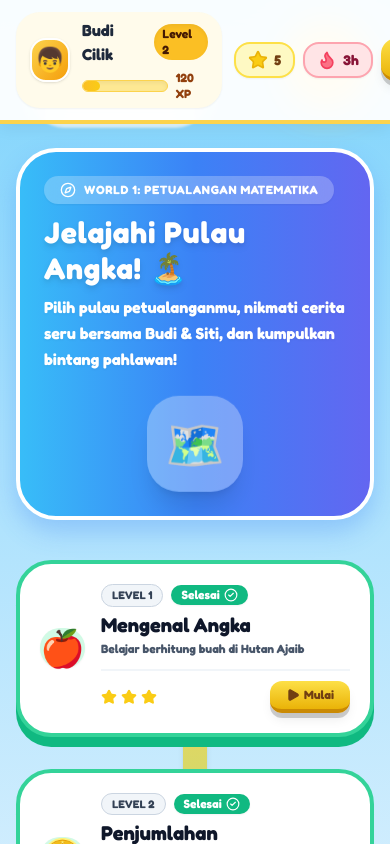
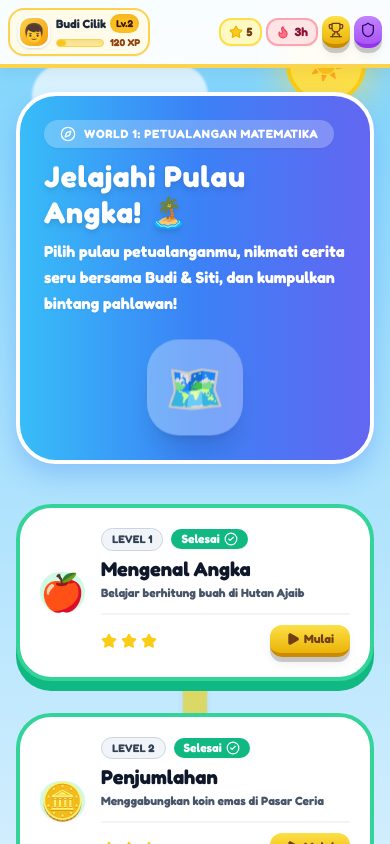
Before and after one commit to DwiParzIbr/pixel-learning-pwa, a Next.js app: page / in a window 390 px wide. Shown: the top 844 px of the page. Built offline with nearby package versions, Linux system fonts and the light colour scheme.

Commit message:
fix(mobile): optimize top navbar responsiveness for mobile screens without overflow

```diff
--- a/src/components/story-engine/StoryPlayer.tsx
+++ b/src/components/story-engine/StoryPlayer.tsx
@@ -161,57 +161,58 @@ export const StoryPlayer: React.FC<StoryPlayerProps> = ({ lesson, onExit, onComp
   return (
     <div className="min-h-screen bg-gradient-to-b from-sky-200 via-sky-100 to-emerald-100 text-slate-800 flex flex-col items-center justify-between p-3 sm:p-6 select-none font-fun">
       {/* Top Navbar */}
-      <header className="w-full max-w-4xl flex items-center justify-between gap-3 bg-white/95 backdrop-blur-md px-4 sm:px-6 py-3 rounded-3xl shadow-[0_8px_20px_rgba(0,0,0,0.06)] border-3 border-amber-300 mb-3">
+      <header className="w-full max-w-4xl flex items-center justify-between gap-1.5 sm:gap-3 bg-white/95 backdrop-blur-md px-2.5 sm:px-6 py-2 sm:py-3 rounded-2xl sm:rounded-3xl shadow-[0_8px_20px_rgba(0,0,0,0.06)] border-3 border-amber-300 mb-3">
         <button
           onClick={onExit}
-          className="candy-btn candy-btn-yellow flex items-center gap-2 px-4 py-2 rounded-2xl font-black text-sm sm:text-base active:scale-95"
+          className="candy-btn candy-btn-yellow flex items-center gap-1 sm:gap-2 px-2.5 sm:px-4 py-1.5 sm:py-2 rounded-xl sm:rounded-2xl font-black text-xs sm:text-base active:scale-95 shrink-0"
         >
-          <ArrowLeft className="w-5 h-5 stroke-[2.5]" />
-          <span>Peta Petualangan</span>
+          <ArrowLeft className="w-4 h-4 sm:w-5 sm:h-5 stroke-[2.5]" />
+          <span className="hidden sm:inline">Peta Petualangan</span>
+          <span className="sm:hidden">Peta</span>
         </button>
 
         {/* Center Title & Continuous Episode Badge */}
-        <div className="flex flex-col items-center">
-          <div className="bg-amber-100 border border-amber-300 px-4 py-1 rounded-full flex items-center gap-1.5 shadow-sm">
-            <span className="text-base">🎬</span>
-            <span className="font-black text-xs sm:text-sm text-amber-950 truncate max-w-[180px] sm:max-w-xs">
+        <div className="flex flex-col items-center min-w-0">
+          <div className="bg-amber-100 border border-amber-300 px-2.5 sm:px-4 py-0.5 sm:py-1 rounded-full flex items-center gap-1 shadow-sm max-w-full">
+            <span className="text-xs sm:text-base">🎬</span>
+            <span className="font-black text-xs sm:text-sm text-amber-950 truncate max-w-[110px] xs:max-w-[160px] sm:max-w-xs">
               {isRemedialMode ? 'Cerita Remedial' : activeLesson.title}
             </span>
           </div>
-          <span className="text-xs font-black text-amber-800 mt-1 flex items-center gap-1">
-            <span className="w-2 h-2 rounded-full bg-emerald-500 animate-ping inline-block" />
-            <span>Cerita Berjalan Otomatis (Full)</span>
+          <span className="text-[10px] sm:text-xs font-black text-amber-800 mt-0.5 sm:mt-1 flex items-center gap-1">
+            <span className="w-1.5 h-1.5 sm:w-2 sm:h-2 rounded-full bg-emerald-500 animate-ping inline-block" />
+            <span>Otomatis Berjalan</span>
           </span>
         </div>
 
         {/* Playful Top Controls */}
-        <div className="flex items-center gap-2">
+        <div className="flex items-center gap-1 sm:gap-2 shrink-0">
           <button
             onClick={toggleBgm}
             title="Musik Ceria"
-            className={`candy-btn p-2.5 rounded-2xl font-bold flex items-center justify-center ${
+            className={`candy-btn p-1.5 sm:p-2.5 rounded-xl sm:rounded-2xl font-bold flex items-center justify-center ${
               isBgmActive ? 'candy-btn-green' : 'bg-slate-100 border-b-4 border-slate-300 text-slate-600'
             }`}
           >
-            <Music className="w-5 h-5" />
+            <Music className="w-4 h-4 sm:w-5 sm:h-5" />
           </button>
 
           <button
             onClick={toggleSound}
             title={isMuted ? 'Nyalakan Suara' : 'Bisukan Suara'}
-            className={`candy-btn p-2.5 rounded-2xl font-bold flex items-center justify-center ${
+            className={`candy-btn p-1.5 sm:p-2.5 rounded-xl sm:rounded-2xl font-bold flex items-center justify-center ${
               isMuted ? 'candy-btn-orange' : 'candy-btn-blue'
             }`}
           >
-            {isMuted ? <VolumeX className="w-5 h-5" /> : <Volume2 className="w-5 h-5" />}
+            {isMuted ? <VolumeX className="w-4 h-4 sm:w-5 sm:h-5" /> : <Volume2 className="w-4 h-4 sm:w-5 sm:h-5" />}
           </button>
 
           <button
             onClick={() => setIsPaused(!isPaused)}
             title={isPaused ? 'Lanjutkan Cerita' : 'Jeda Cerita'}
-            className="candy-btn bg-slate-100 border-b-4 border-slate-300 text-slate-700 p-2.5 rounded-2xl font-bold"
+            className="candy-btn bg-slate-100 border-b-4 border-slate-300 text-slate-700 p-1.5 sm:p-2.5 rounded-xl sm:rounded-2xl font-bold flex items-center justify-center"
           >
-            {isPaused ? <Play className="w-5 h-5" /> : <Pause className="w-5 h-5" />}
+            {isPaused ? <Play className="w-4 h-4 sm:w-5 sm:h-5" /> : <Pause className="w-4 h-4 sm:w-5 sm:h-5" />}
           </button>
         </div>
       </header>
--- a/src/components/world-map/WorldMap.tsx
+++ b/src/components/world-map/WorldMap.tsx
@@ -98,47 +98,49 @@ export const WorldMap: React.FC<WorldMapProps> = ({
       </div>
 
       {/* Top Navbar */}
-      <header className="sticky top-0 z-40 bg-white/95 backdrop-blur-md border-b-4 border-amber-300 px-4 py-3 shadow-[0_4px_16px_rgba(0,0,0,0.06)]">
-        <div className="max-w-5xl mx-auto flex items-center justify-between gap-3">
+      <header className="sticky top-0 z-40 bg-white/95 backdrop-blur-md border-b-4 border-amber-300 px-2 sm:px-4 py-2 sm:py-3 shadow-[0_4px_16px_rgba(0,0,0,0.06)]">
+        <div className="max-w-5xl mx-auto flex items-center justify-between gap-1.5 sm:gap-3">
           {/* Child Profile Pill */}
           <div
             onClick={() => {
               soundEngine.playSfx('click');
               setShowProfileModal(true);
             }}
-            className="flex items-center gap-3 bg-amber-50 hover:bg-amber-100/90 border-3 border-amber-300 rounded-3xl px-3.5 py-1.5 cursor-pointer transition-all active:scale-95 shadow-sm"
+            className="flex items-center gap-1.5 sm:gap-3 bg-amber-50 hover:bg-amber-100/90 border-2 sm:border-3 border-amber-300 rounded-2xl sm:rounded-3xl px-2 sm:px-3.5 py-1 sm:py-1.5 cursor-pointer transition-all active:scale-95 shadow-sm min-w-0"
           >
-            <div className="w-11 h-11 rounded-2xl bg-gradient-to-br from-amber-300 to-amber-500 border-2 border-white flex items-center justify-center text-2xl shadow">
+            <div className="w-8 h-8 sm:w-11 sm:h-11 rounded-xl sm:rounded-2xl bg-gradient-to-br from-amber-300 to-amber-500 border-2 border-white flex items-center justify-center text-lg sm:text-2xl shadow shrink-0">
               {activeChild.avatar}
             </div>
-            <div>
-              <div className="flex items-center gap-2">
-                <span className="font-extrabold text-slate-800 text-base">{activeChild.name}</span>
-                <span className="bg-amber-400 text-amber-950 font-black text-xs px-2 py-0.5 rounded-full shadow-inner">
-                  Level {activeChild.level}
+            <div className="min-w-0">
+              <div className="flex items-center gap-1 sm:gap-2">
+                <span className="font-extrabold text-slate-800 text-xs sm:text-base truncate max-w-[65px] xs:max-w-[90px] sm:max-w-none">
+                  {activeChild.name}
+                </span>
+                <span className="bg-amber-400 text-amber-950 font-black text-[10px] sm:text-xs px-1.5 sm:px-2 py-0.5 rounded-full shadow-inner shrink-0">
+                  Lv.{activeChild.level}
                 </span>
               </div>
-              <div className="flex items-center gap-2 mt-1">
-                <div className="w-24 sm:w-32 bg-amber-200/90 h-3 rounded-full overflow-hidden border border-amber-300 shadow-inner">
+              <div className="flex items-center gap-1.5 sm:gap-2 mt-0.5 sm:mt-1">
+                <div className="w-12 sm:w-32 bg-amber-200/90 h-2 sm:h-3 rounded-full overflow-hidden border border-amber-300 shadow-inner">
                   <div
                     className="bg-gradient-to-r from-amber-400 to-yellow-400 h-full rounded-full transition-all duration-500"
                     style={{ width: `${xpProgressToNext}%` }}
                   />
                 </div>
-                <span className="text-xs font-black text-amber-800">{activeChild.xp} XP</span>
+                <span className="text-[10px] sm:text-xs font-black text-amber-800 shrink-0">{activeChild.xp} XP</span>
               </div>
             </div>
           </div>
 
           {/* Child Stats & Badges */}
-          <div className="flex items-center gap-2 sm:gap-3">
-            <div className="flex items-center gap-1.5 bg-yellow-100 border-2 border-yellow-300 px-3 py-1.5 rounded-2xl text-yellow-900 font-black text-sm shadow-sm">
-              <Star className="w-5 h-5 text-yellow-500 fill-yellow-400" />
+          <div className="flex items-center gap-1 sm:gap-2 shrink-0">
+            <div className="flex items-center gap-1 bg-yellow-100 border-2 border-yellow-300 px-2 sm:px-3 py-1 sm:py-1.5 rounded-xl sm:rounded-2xl text-yellow-900 font-black text-xs sm:text-sm shadow-sm">
+              <Star className="w-3.5 h-3.5 sm:w-5 sm:h-5 text-yellow-500 fill-yellow-400 shrink-0" />
               <span>{activeChild.stars}</span>
             </div>
 
-            <div className="flex items-center gap-1.5 bg-rose-100 border-2 border-rose-300 px-3 py-1.5 rounded-2xl text-rose-900 font-black text-sm shadow-sm">
-              <Flame className="w-5 h-5 text-rose-500 fill-rose-400" />
+            <div className="flex items-center gap-1 bg-rose-100 border-2 border-rose-300 px-2 sm:px-3 py-1 sm:py-1.5 rounded-xl sm:rounded-2xl text-rose-900 font-black text-xs sm:text-sm shadow-sm">
+              <Flame className="w-3.5 h-3.5 sm:w-5 sm:h-5 text-rose-500 fill-rose-400 shrink-0" />
               <span>{activeChild.streakDays}h</span>
             </div>
 
@@ -147,10 +149,10 @@ export const WorldMap: React.FC<WorldMapProps> = ({
                 soundEngine.playSfx('click');
                 setShowBadgesModal(true);
               }}
-              className="candy-btn candy-btn-yellow p-2.5 rounded-2xl"
+              className="candy-btn candy-btn-yellow p-1.5 sm:p-2.5 rounded-xl sm:rounded-2xl flex items-center justify-center"
               title="Lencana Koleksi"
             >
-              <Trophy className="w-5 h-5" />
+              <Trophy className="w-4 h-4 sm:w-5 sm:h-5" />
             </button>
 
             <button
@@ -158,10 +160,10 @@ export const WorldMap: React.FC<WorldMapProps> = ({
                 soundEngine.playSfx('click');
                 onOpenParentDashboard();
               }}
-              className="candy-btn candy-btn-purple flex items-center gap-1.5 px-3.5 py-2 rounded-2xl font-extrabold text-xs sm:text-sm"
+              className="candy-btn candy-btn-purple flex items-center gap-1 p-1.5 sm:px-3.5 sm:py-2 rounded-xl sm:rounded-2xl font-extrabold text-xs sm:text-sm"
               title="Khusus Orang Tua"
             >
-              <Shield className="w-4 h-4" />
+              <Shield className="w-4 h-4 shrink-0" />
               <span className="hidden sm:inline">Orang Tua</span>
             </button>
 
```
